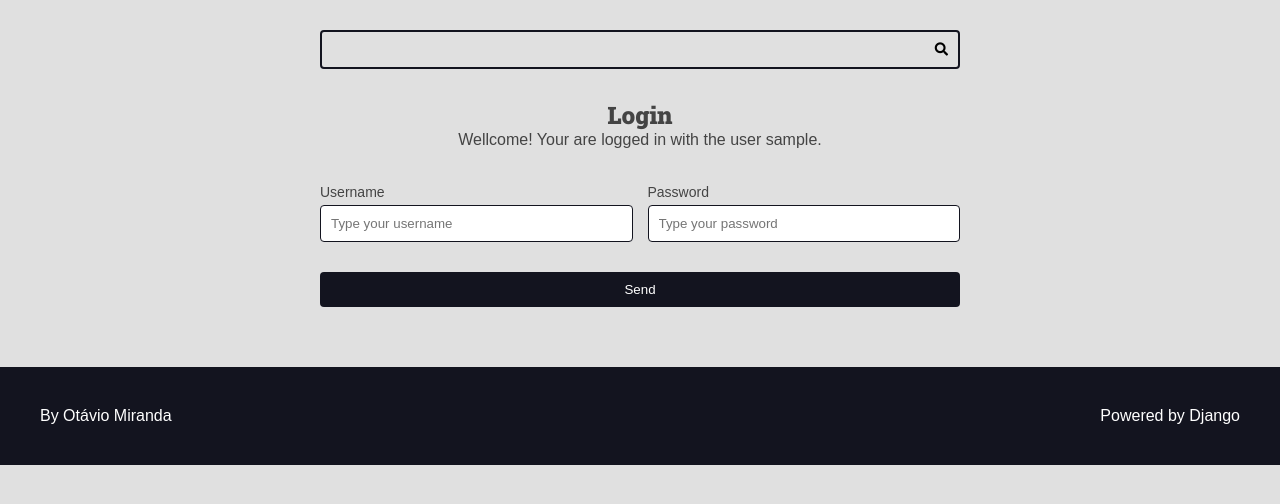
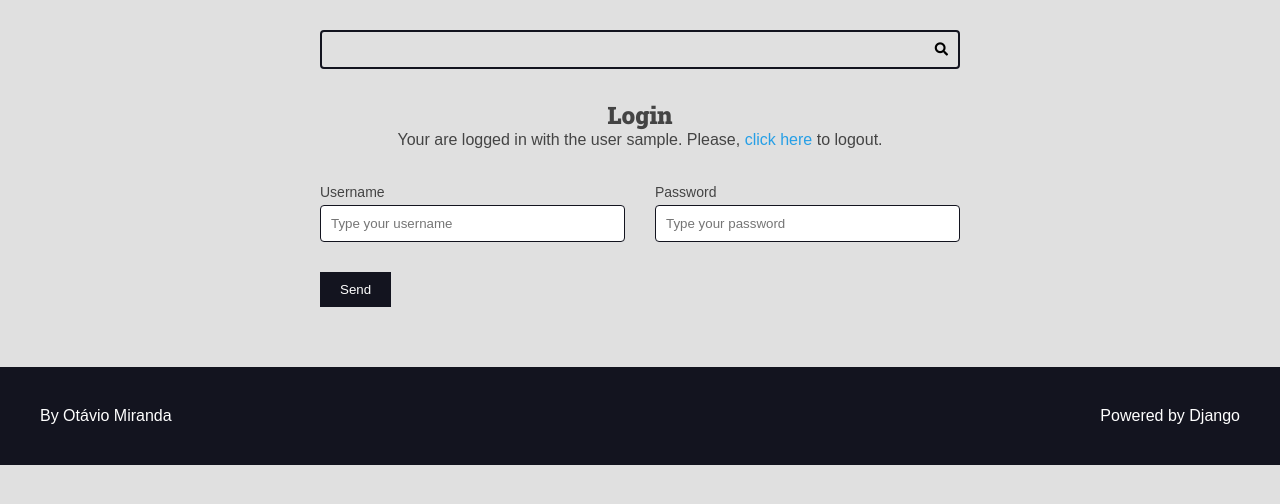
Before and after one commit to thyagosme/curso-django-projeto1, a Django app: template authors/templates/authors/pages/login.html in a window 1280 px wide. Shown: the part 113-617 px from the top of the page. Run offline with Django 4.2, Linux system fonts and the light colour scheme; the template is opened without the code that fills it: values that come from a table or form of the project are taken from there, others are empty; the visitor is signed in with stand-in values (Sample User, id 1).

Commit message:
Sistema de logout e segurança CSRF

```diff
--- a/authors/templates/authors/pages/login.html
+++ b/authors/templates/authors/pages/login.html
@@ -6,10 +6,16 @@
   <div class="main-content center container">
     <h2>Login </h2>
     {% if request.user.is_authenticated %}
-      <p>
-        Wellcome! Your are logged in with the user
+      <div>
+        Your are logged in with the user
         {{ request.user.username }}.
-      </p>
+        Please,
+        <form class="inline-form" action="{% url 'authors:logout' %}" method='POST'>
+          {% csrf_token %}
+          <input type="hidden" name="username" value="{{ request.user.username }}">
+          <button class="plaintext-button" type="submit">click here</button>
+        </form> to logout.
+      </div>
     {% endif %}
   </div>
   {% include 'global/partials/messages.html' %}
--- a/authors/urls.py
+++ b/authors/urls.py
@@ -4,9 +4,11 @@ from django.urls import path
 from . import views
 
 app_name = 'authors'
+
 urlpatterns = [
     path('register/', views.register_view, name='register'),
     path('register/create/', views.register_create, name='register_create'),
     path('login/', views.login_view, name='login'),
     path('login/create/', views.login_create, name='login_create'),
+    path('logout/', views.logout_view, name='logout'),
 ]
--- a/base_static/global/css/styles.css
+++ b/base_static/global/css/styles.css
@@ -239,9 +239,7 @@
   filter: brightness(2);
 }
 
-
-
-  .main-content-detail  .recipe-list-item {
+.main-content-detail .recipe-list-item {
   max-width: 84rem;
   margin: 0 auto;
 }
@@ -250,25 +248,11 @@
   transform: scale(1);
   box-shadow: -5px 5px 15px rgba(0, 0, 0, 0.2);
 }
-  .preparation-steps{
+
+.preparation-steps {
   padding: var(--spacing-gutter-medium);
 }
-  .preparation-steps h1,
-  .preparation-steps h2,
-  .preparation-steps h3,
-  .preparation-steps h4,
-  .preparation-steps h5,
-  .preparation-steps h6,
-  .preparation-steps p,
-  .preparation-steps pre {
-    margin: 2rem 0;
-  }
 
-  .preparation-steps ol,
-  .preparation-steps ul {
-    margin: 2rem;
-    padding: 0 2rem;
-  }
 .main-footer {
   display: flex;
   align-items: center;
@@ -288,90 +272,103 @@
   filter: brightness(0.8);
 }
 
-  .center{
-    text-align: center;
+.preparation-steps h1,
+.preparation-steps h2,
+.preparation-steps h3,
+.preparation-steps h4,
+.preparation-steps h5,
+.preparation-steps h6,
+.preparation-steps p,
+.preparation-steps pre {
+  margin: 2rem 0;
 }
 
-  .pagination-content{
-    display:flex;
-    flex-flow: row wrap;
-    gap: 1rem .5rem;
-    padding: .5rem 2rem;
-
-  }
-  .pagination .page-item{
-   text-decoration: none;
-   background: var(--color-gray-3);
+.preparation-steps ol,
+.preparation-steps ul {
+  margin: 2rem;
+  padding: 0 2rem;
 }
 
-  .pagination .page-link{
+.pagination-content {
+  display: flex;
+  flex-flow: row wrap;
+  gap: 1rem 0.5rem;
+}
+.pagination .page-item {
+  background: var(--color-gray-3);
+  padding: 0.5rem 1rem;
+}
+
+.pagination .page-link {
+  text-decoration: none;
   background: var(--color-primary);
   color: var(--color-white);
-   font-size: 2rem;
-   padding: 0 1rem;
 }
-  .pagination .page-current{
+
+.pagination .page-current {
   background: var(--color-primary-dark);
 }
 
-
-  /*Forms  */
-
-
-.form-content{
+/* Forms */
+.form-content {
   max-width: 64rem;
   margin: 0 auto;
   margin-bottom: var(--spacing-gutter-medium);
 }
+
 .form-content label,
 .form-content .help-text,
- .errorlist{
+.errorlist {
   display: block;
-  margin: .5rem 0;
+  margin: 0.5rem 0;
   font-size: 1.4rem;
-  list-style-type:none ;
+  list-style-type: none;
 }
-.errorlist{
-  color: var(--color-error-dark) ;
+
+.errorlist {
+  color: var(--color-error-dark);
 }
-.form-content input{
+
+.form-content input {
   width: 100%;
   padding: 1rem;
-  border-radius: .4rem;
-  border: .1rem solid var(--color-primary-dark);
-}
-.form-content-grid{
-   display: grid;
-   justify-content: space-around ;
-   grid-template-columns: repeat(auto-fit, minmax(30rem, 1fr));
-   gap: calc(var(--spacing-gutter-medium) / 2);
-
+  border-radius: 0.4rem;
+  border: 1px solid var(--color-primary-dark);
 }
 
-.form-content button{
+.form-content-grid {
+  display: grid;
+  grid-template-columns: repeat(auto-fit, minmax(30rem, 1fr));
+  gap: calc(var(--spacing-gutter-medium) / 2) var(--spacing-gutter-medium);
+}
+
+.form-content button {
   padding: 1rem 2rem;
   border: none;
   background: var(--color-primary-dark);
   color: var(--color-white);
-  border-radius: .4rem;
-   width: 100%;
-
-}
-.button{
-  display: flex;
-  flex-direction: row;
-  justify-content: center;
-
 }
 
+.inline-form {
+  display: inline;
+}
+
+.plaintext-button {
+  display: inline;
+  border: none;
+  background: none;
+  cursor: pointer;
+  color: var(--color-primary);
+  font-size: 1.6rem;
+}
 
 /* Messages */
-.messages-container{
+.messages-container {
   display: flex;
   flex-flow: column nowrap;
   gap: calc(var(--spacing-gutter-medium) / 2);
+}
 
-}
 .message {
   padding: 1rem;
   border-radius: 4px;
@@ -416,9 +413,23 @@
   color: var(--color-debug-dark);
 }
 
-@media (max-width: 60rem){
+/* Generics */
+
+.center {
+  text-align: center;
+}
+
+.m-x {
+  margin: 0 var(--spacing-gutter-medium);
+}
+
+.m-y {
+  margin: var(--spacing-gutter-medium) 0;
+}
+
+@media (max-width: 600px) {
   .main-content-list,
-  .form-content-grid{
+  .form-content-grid {
     grid-template-columns: repeat(auto-fit, minmax(100%, 1fr));
   }
 }
--- a/base_templates/global/partials/form.html
+++ b/base_templates/global/partials/form.html
@@ -27,7 +27,7 @@
       {% endif %}
 
       <div class="form-content form-content-grid">
-        <div class="form-group button">
+        <div class="form-group">
           <button type="submit">Send</button>
         </div>
       </div>
```
Also changed, not shown: authors/views.py (+16 -1 lines). Lines whose indentation alone changed are shown as unchanged.
